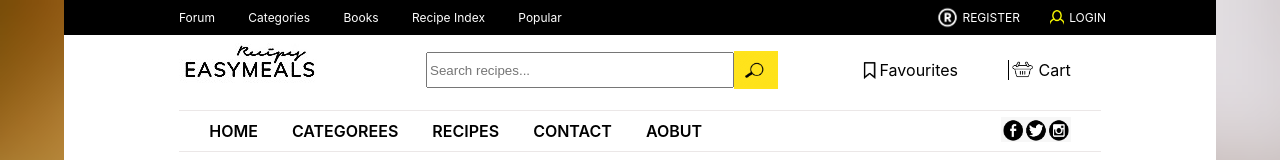
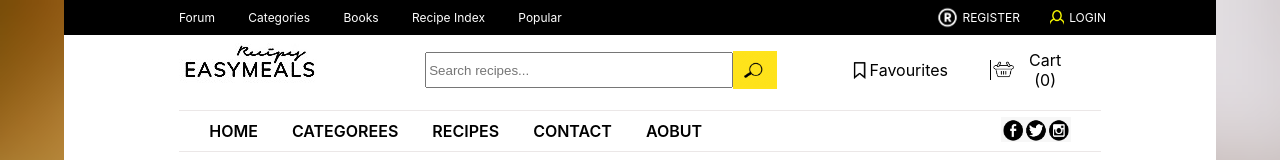
Before and after one commit to govindkushwaha/easymeals, a React (Create React App) app: page / in a window 1280 px wide. Shown: the top 160 px of the page. Built offline with nearby package versions, Linux system fonts and the light colour scheme.

Commit message:
Update Header.js
cart value

```diff
--- a/src/Component/Header/Header.js
+++ b/src/Component/Header/Header.js
@@ -33,7 +33,7 @@ const Header = () => {
                 <span className="lensLogo"> <img alt='lens Logo' src={lensLogo} /></span>
             </div>
             <div className="favourites"> <img alt='lens Logo' src={bookmarkLogo} /> Favourites </div>
-            <div className="cart"> <img alt='lens Logo' src={foodBowlLogo} />  Cart</div>
+            <div className="cart"> <img alt='lens Logo' src={foodBowlLogo} />  Cart (0)</div>
         </div>
 
         <div className="novabar">
```
